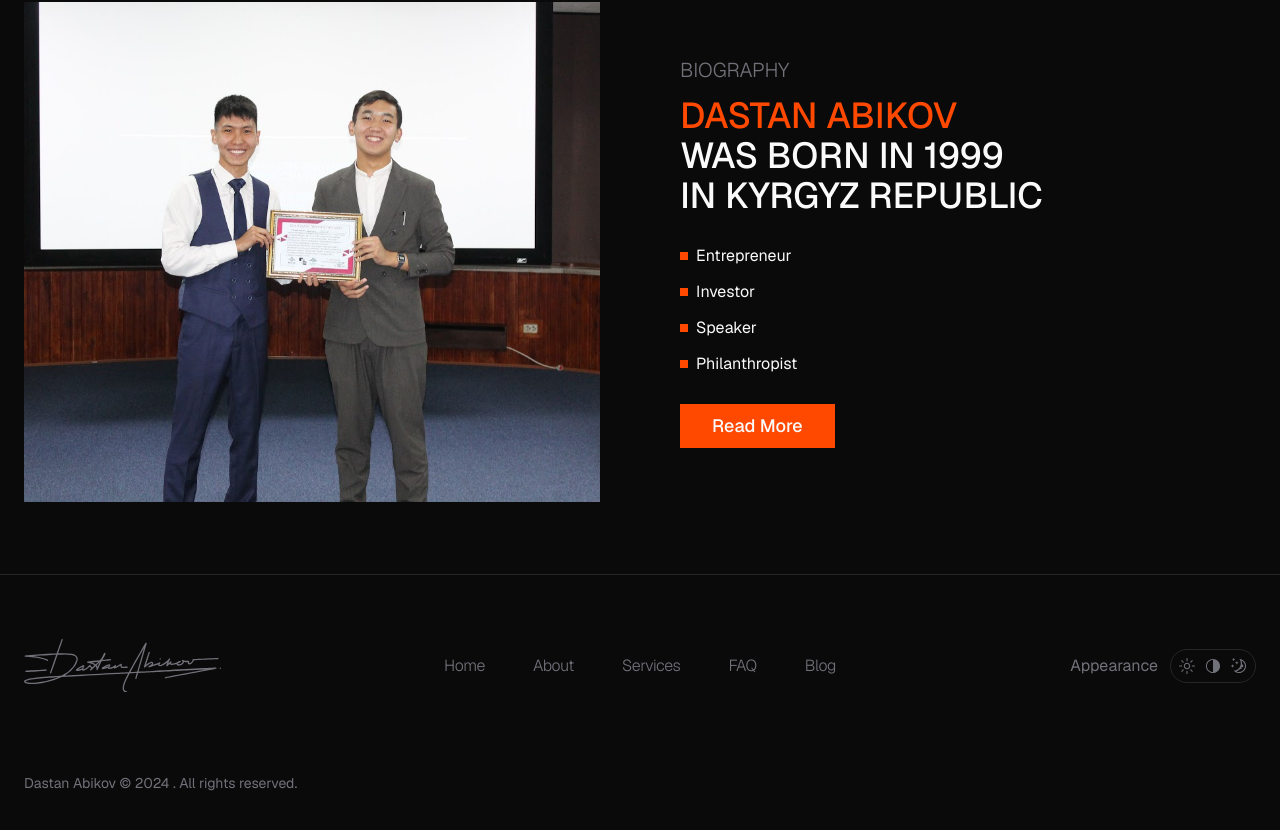
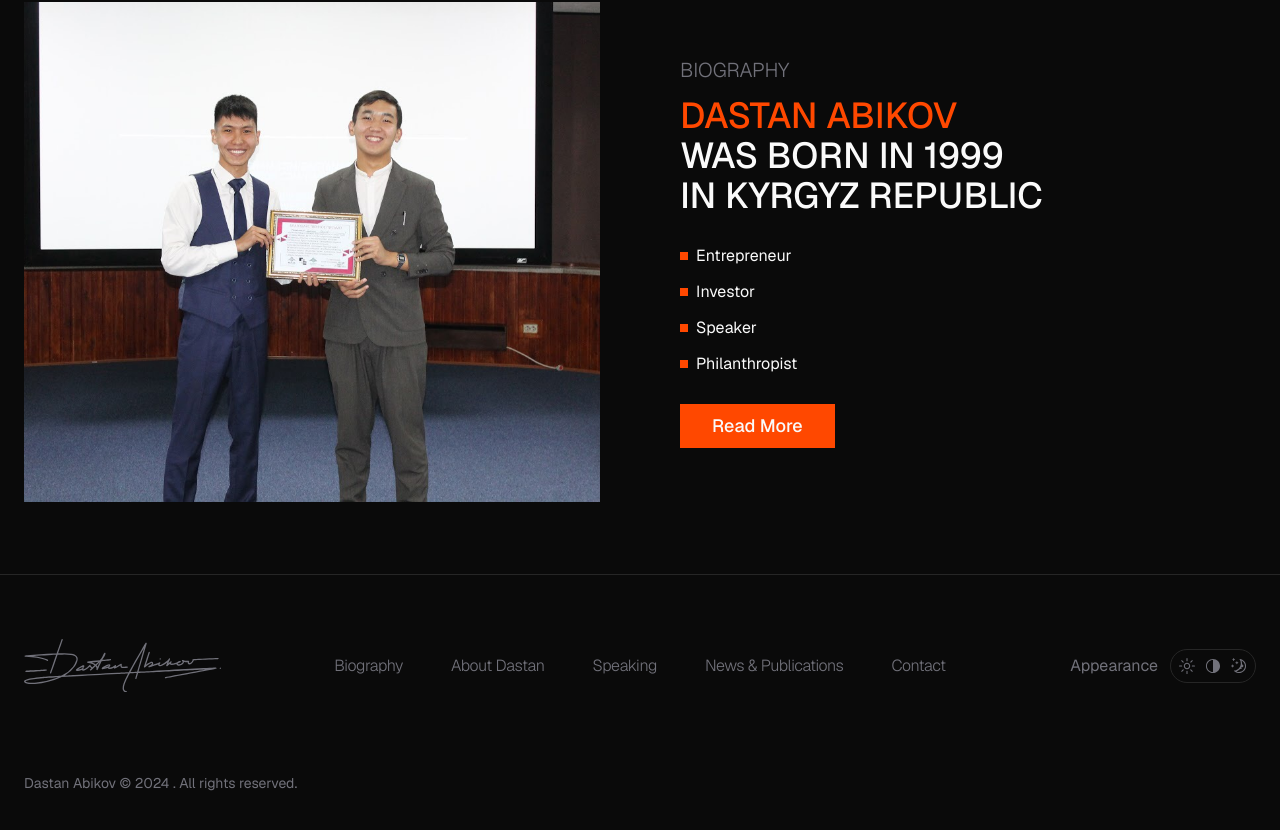
Before and after one commit to AmanatM/dastan, a Next.js app: page / in a window 1280 px wide. Shown: the part 1078-1908 px from the top of the page. Built offline with nearby package versions, Linux system fonts and the light colour scheme.

Commit message:
initial: dialog menu

```diff
--- a/package.json
+++ b/package.json
@@ -14,6 +14,7 @@
     "@radix-ui/react-dropdown-menu": "^2.1.1",
     "@radix-ui/react-icons": "^1.3.0",
     "@radix-ui/react-select": "^2.1.1",
+    "@radix-ui/react-separator": "^1.1.0",
     "@radix-ui/react-slot": "^1.1.0",
     "class-variance-authority": "^0.7.0",
     "clsx": "^2.1.1",
--- a/src/app/layout.tsx
+++ b/src/app/layout.tsx
@@ -22,7 +22,7 @@ export default function RootLayout({
   children: React.ReactNode;
 }>) {
   return (
-    <html suppressHydrationWarning lang="en" className={`${GeistSans.variable} ${GeistMono.variable}`}>
+    <html suppressHydrationWarning lang="en" className={`${GeistSans.variable} ${GeistMono.variable} scroll-smooth`}>
       <body className={`min-h-svh max-w-[100vw] font-sans`}>
         <Header />
         <main className="min-h-[calc(100svh-var(--header-height))]">{children}</main>
--- a/src/components/footer/index.tsx
+++ b/src/components/footer/index.tsx
@@ -1,7 +1,7 @@
 import { ThemeSwitcher } from "../theme-switcher";
 import Link from "next/link";
 import { LogoIcon } from "@/app/icons/logo-icons";
-import { mainNav } from "@/config/main-nav";
+import { mainNav } from "@/config/navigation-links";
 
 export async function Footer() {
   return (
--- a/src/components/header/mobile-menu.tsx
+++ b/src/components/header/mobile-menu.tsx
@@ -2,10 +2,14 @@
 import { cn } from "@/lib/utils";
 import { Menu } from "lucide-react";
 import { Button, buttonVariants } from "@/components/ui/button";
-import { Sheet, SheetContent, SheetTitle, SheetTrigger } from "@/components/ui/sheet";
+import { Sheet, SheetClose, SheetContent, SheetHeader, SheetTitle, SheetTrigger } from "@/components/ui/sheet";
 import { useState } from "react";
 import Link from "next/link";
-import { mainNav } from "@/config/main-nav";
+import { mainNav } from "@/config/navigation-links";
+import { LogoIcon } from "@/app/icons/logo-icons";
+import LocaleSelector from "./locale-selector";
+import { Separator } from "../ui/separator";
+import { Cross1Icon, HamburgerMenuIcon } from "@radix-ui/react-icons";
 
 export function MobileMenu() {
   const [navOpened, setNavOpened] = useState(false);
@@ -25,20 +29,28 @@ export function MobileMenu() {
           aria-expanded={navOpened}
           aria-label="Toggle main menu"
         >
-          <Menu size={25} />
+          <HamburgerMenuIcon className={"w-[20px] h-[20px]"} />
         </Button>
       </SheetTrigger>
-      <SheetContent className="flex flex-col justify-between" id="main-menu">
+      <SheetContent className="flex flex-col justify-start !max-w-full w-full md:w-[500px]" id="main-menu">
+        <div className="container mx-auto flex justify-between items-center w-full px-6">
+          <Link href={"/"} className="mr-5 flex items-center w-[130px] md:w-auto">
+            <LogoIcon />
+          </Link>
+
+          <div className="flex items-center gap-x-8">
+            <LocaleSelector />
+          </div>
+          <SheetClose asChild>
+            <Button size={"icon"} className="hover:bg-transparent" variant="ghost">
+              <Cross1Icon />
+            </Button>
+          </SheetClose>
+        </div>
+        <Separator />
         <div className="flex flex-row flex-wrap pt-4 space-y-2">
-          <SheetTitle>Menu</SheetTitle>
-
           {mainNav.map((link, index) => (
-            <Link
-              key={index}
-              href={link.href} // Convert UrlObject to string
-              onClick={toggleNav}
-              className={"w-full justify-start px-2"}
-            >
+            <Link key={index} href={link.href} onClick={toggleNav} className={"w-full justify-start px-2"}>
               {link.title}
             </Link>
           ))}
--- a/src/components/sections/biography/index.tsx
+++ b/src/components/sections/biography/index.tsx
@@ -9,7 +9,7 @@ import slider2 from "./images/certificate.jpg";
 
 function Biography() {
   return (
-    <Section container={"default"} className="grid md:grid-cols-2 gap-x-20 w-full items-center">
+    <Section container={"default"} className="grid md:grid-cols-2 gap-x-20 w-full items-center" id="biography">
       <ImageCarousel
         className="h-[500px]"
         images={[
--- /dev/null
+++ b/src/components/ui/separator.tsx
@@ -0,0 +1,31 @@
+"use client"
+
+import * as React from "react"
+import * as SeparatorPrimitive from "@radix-ui/react-separator"
+
+import { cn } from "@/lib/utils"
+
+const Separator = React.forwardRef<
+  React.ElementRef<typeof SeparatorPrimitive.Root>,
+  React.ComponentPropsWithoutRef<typeof SeparatorPrimitive.Root>
+>(
+  (
+    { className, orientation = "horizontal", decorative = true, ...props },
+    ref
+  ) => (
+    <SeparatorPrimitive.Root
+      ref={ref}
+      decorative={decorative}
+      orientation={orientation}
+      className={cn(
+        "shrink-0 bg-border",
+        orientation === "horizontal" ? "h-[1px] w-full" : "h-full w-[1px]",
+        className
+      )}
+      {...props}
+    />
+  )
+)
+Separator.displayName = SeparatorPrimitive.Root.displayName
+
+export { Separator }
--- a/src/config/main-nav.ts
+++ /dev/null
@@ -1,27 +0,0 @@
-type MainNav = {
-  title: string;
-  href: string;
-};
-
-export const mainNav: MainNav[] = [
-  {
-    title: "Home",
-    href: "/",
-  },
-  {
-    title: "About",
-    href: "/about",
-  },
-  {
-    title: "Services",
-    href: "/services",
-  },
-  {
-    title: "FAQ",
-    href: "/faq",
-  },
-  {
-    title: "Blog",
-    href: "/blog",
-  },
-];
--- /dev/null
+++ b/src/config/navigation-links.ts
@@ -0,0 +1,27 @@
+type MainNav = {
+  title: string;
+  href: string;
+};
+
+export const mainNav: MainNav[] = [
+  {
+    title: "Biography",
+    href: "#biography",
+  },
+  {
+    title: "About Dastan",
+    href: "#about",
+  },
+  {
+    title: "Speaking",
+    href: "#speaking",
+  },
+  {
+    title: "News & Publications",
+    href: "#news",
+  },
+  {
+    title: "Contact",
+    href: "#contact",
+  },
+];
```
Also changed, not shown: 1 other file (tests, documents, lock files or other folders).
